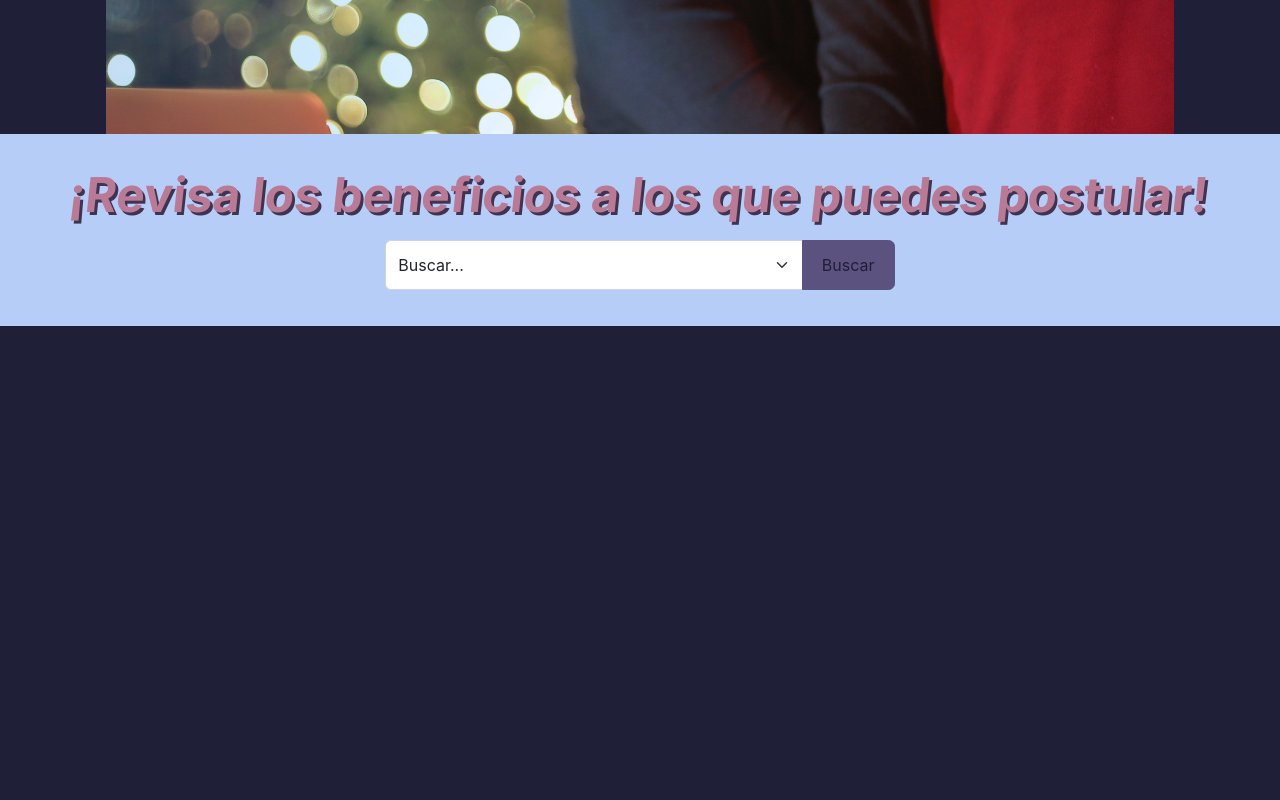
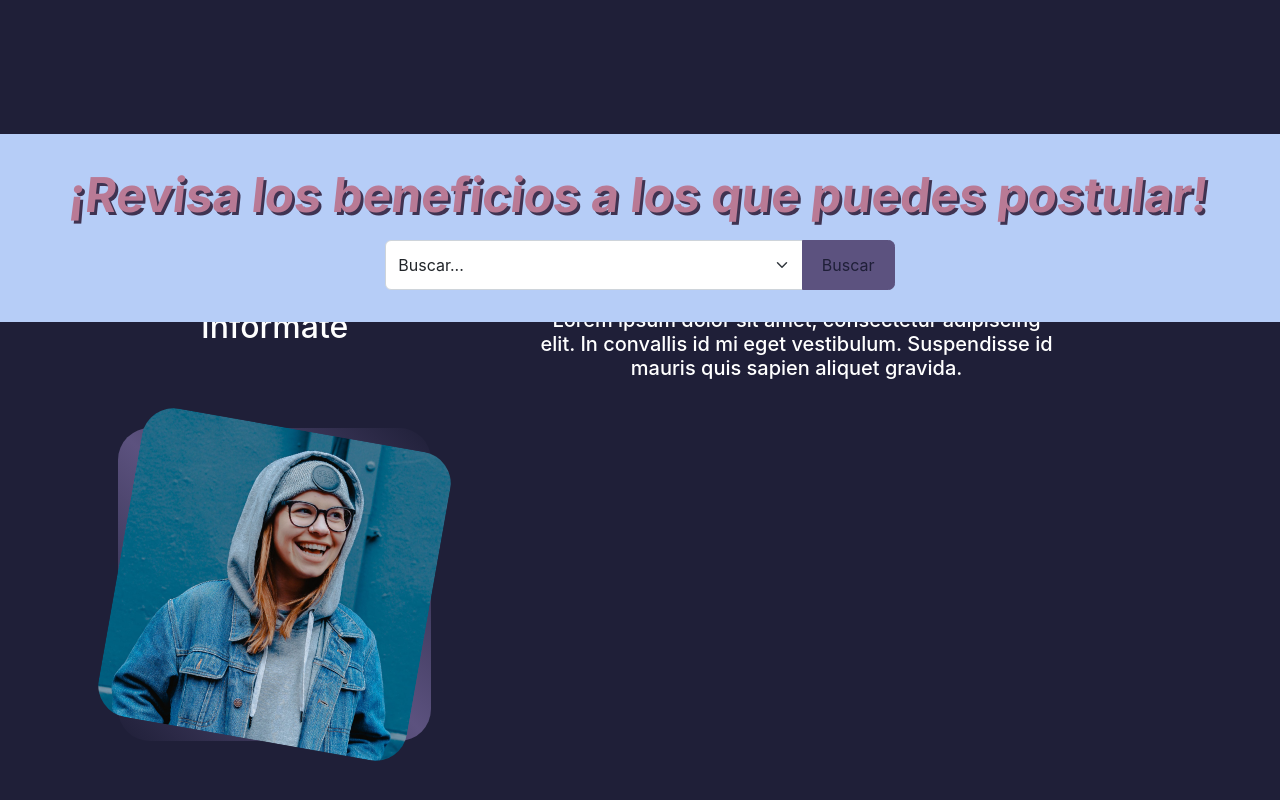
Before and after one commit to Momo-Gomez/preselecciones-app, a React (Create React App) app in the folder client/: page / in a window 1280 px wide. Shown: the part 666-1466 px from the top of the page. Before the commit the page ends 992 px from the top, so only its background shows below. Built offline with nearby package versions, Linux system fonts and the light colour scheme.

Commit message:
añadiendo about

```diff
--- a/client/src/components/Layouts/Header/header.css
+++ b/client/src/components/Layouts/Header/header.css
@@ -11,14 +11,10 @@ header {
 
 /*  imagen de pareja*/
 .couple {
-    min-height: 100%;
-    min-width: 600px;
-
     width: 100%;
     height: auto;
 
-    position: flex;
-    top: 7rem;
+    position: absolute;
     left: 0;
 }
 
--- a/client/src/components/Layouts/TopBar/topbar.css
+++ b/client/src/components/Layouts/TopBar/topbar.css
@@ -4,7 +4,7 @@
     width: 100%;
     height: 5rem;
 
-    position: fixed;
+    position: absolute;
     top: 0;
     left: 0;
 
@@ -18,7 +18,7 @@
     display: flex;
     gap: 1.2rem;
 
-    position: fixed;
+    position: absolute;
     top: 0;
     right: 0;
 }
--- a/client/src/index.css
+++ b/client/src/index.css
@@ -72,7 +72,7 @@ h1 {
 }
 
 section {
-  margin-top: 8rem;
+  margin-top: 5rem;
   height: 100vh;
 }
 
--- /dev/null
+++ b/client/src/views/Home/About/about.css
@@ -0,0 +1,28 @@
+.about-tittle {
+    position: static;
+}
+
+.about__container {
+    display: grid;
+    grid-template-columns: 30% 50%;
+    gap: 10%;
+}
+
+.about__list {
+    width: 100%;
+    aspect-ratio: 1/1;
+    border-radius: 2rem;
+    background: linear-gradient(45deg, transparent, var(--color-primary),transparent);
+    display: grid;
+    place-items: center; }
+
+.about__list-img {
+    border-radius: 2rem;
+    overflow: hidden;
+    transform: rotate(10deg);
+    transition: var(--transition);
+}
+
+.about__list-img:hover {
+    transform: rotate(0deg);
+}
--- /dev/null
+++ b/client/src/views/Home/About/about.js
@@ -0,0 +1,43 @@
+import React from "react";
+import './about.css'
+
+import LIST from '../../../assets/about.jpg'
+import FORM from '../../../assets/about.jpg'
+
+const About = () => {
+    return (
+        <div class= 'container'>
+            <div className='about-tittle'>
+                <h2>Haz tus postulaciones de manera sencilla</h2>
+                <h5>Lorem ipsum dolor sit amet, consectetur adipiscing elit. In convallis id mi eget vestibulum. Suspendisse id mauris quis sapien aliquet gravida.</h5>
+            </div>
+
+            <section>
+                <div className="container about__container">
+                    <h2>Infórmate</h2>
+                    <h5>Lorem ipsum dolor sit amet, consectetur adipiscing elit. In convallis id mi eget vestibulum. Suspendisse id mauris quis sapien aliquet gravida.</h5>
+                    <div className="about__list">
+                    <div className="about__list-img">
+                        <img src={LIST} alt="List About"/>
+                    </div>
+                    </div>
+                </div>
+            </section>
+
+            <section>
+                <div className="container about__container">
+                <h2>Sube</h2>
+                <h5>Lorem ipsum dolor sit amet, consectetur adipiscing elit. In convallis id mi eget vestibulum. Suspendisse id mauris quis sapien aliquet gravida.</h5>
+                <div className="about__list">
+                    <div className="about__list-img">
+                    <img src={FORM} alt="List About"/>
+                    </div>
+                </div>
+                </div>
+            </section>
+
+        </div>
+    )
+}
+
+export default About;
--- a/client/src/views/Home/SearchBar/search-bar.css
+++ b/client/src/views/Home/SearchBar/search-bar.css
@@ -5,14 +5,18 @@
     color: var(--color-secondary);
 
     text-shadow:
-        var(--color-bg-variant) 3px 3px
+        var(--color-bg-variant) 3px 3px;
+
+}
+
+.input-group {
+    padding-bottom: 2rem;
 }
 
 .search-bar {
-    min-width: 600px;
-
     width: 100%;
-    height: 12rem;
+    height: auto;
+    z-index: 5;
 
     position: absolute;
     left: 0;
--- a/client/src/views/Home/home.js
+++ b/client/src/views/Home/home.js
@@ -1,6 +1,7 @@
 import React, { Fragment } from "react";
 import Header from '../../components/Layouts/Header/header';
 import SearchBar from "./SearchBar/search-bar";
+import About from "./About/about";
 import "./home.css";
 
 const home = () => {
@@ -9,6 +10,7 @@ const home = () => {
       <div className="text-center">
         <Header/>
         <SearchBar/>
+        <About/>
       </div>
     </div>
   );
```
Also changed, not shown: client/src/assets/about.jpg (added).
